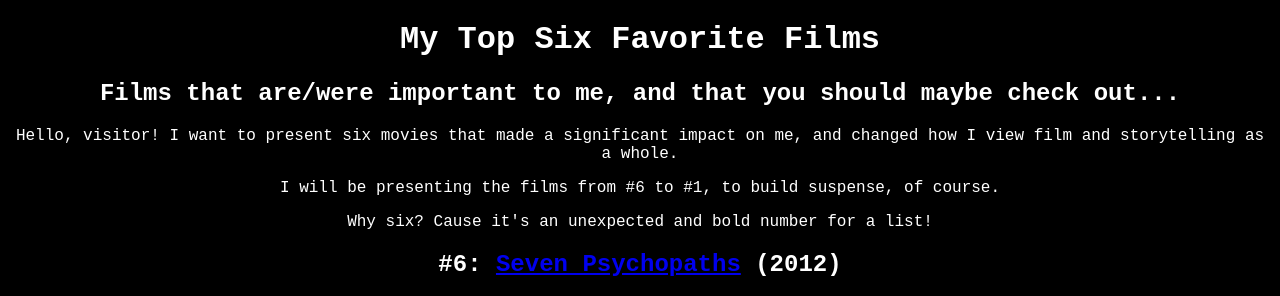
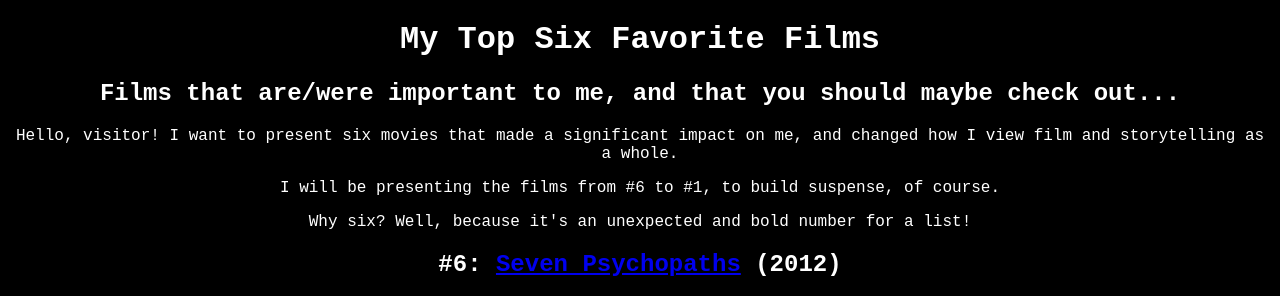
Before and after one commit to fargoisunavailable/fargoisunavailable.github.io, a plain HTML site: page index.html in a window 1280 px wide. Shown: the top 296 px of the page. Drawn offline with Linux system fonts and the light colour scheme.

Commit message:
Update index.html

```diff
--- a/index.html
+++ b/index.html
@@ -21,7 +21,7 @@
   <h2 style="font-family: 'Courier New'">Films that are/were important to me, and that you should maybe check out...</h2>
   <p style="font-family: 'Courier New'">Hello, visitor! I want to present six movies that made a significant impact on me, and changed how I view film and storytelling as a whole.</p>
   <p style="font-family: 'Courier New'">I will be presenting the films from #6 to #1, to build suspense, of course.</p>
-  <p style="font-family: 'Courier New'">Why six? Cause it's an unexpected and bold number for a list!</p>
+  <p style="font-family: 'Courier New'">Why six? Well, because it's an unexpected and bold number for a list!</p>
 
 
   <div>
```
